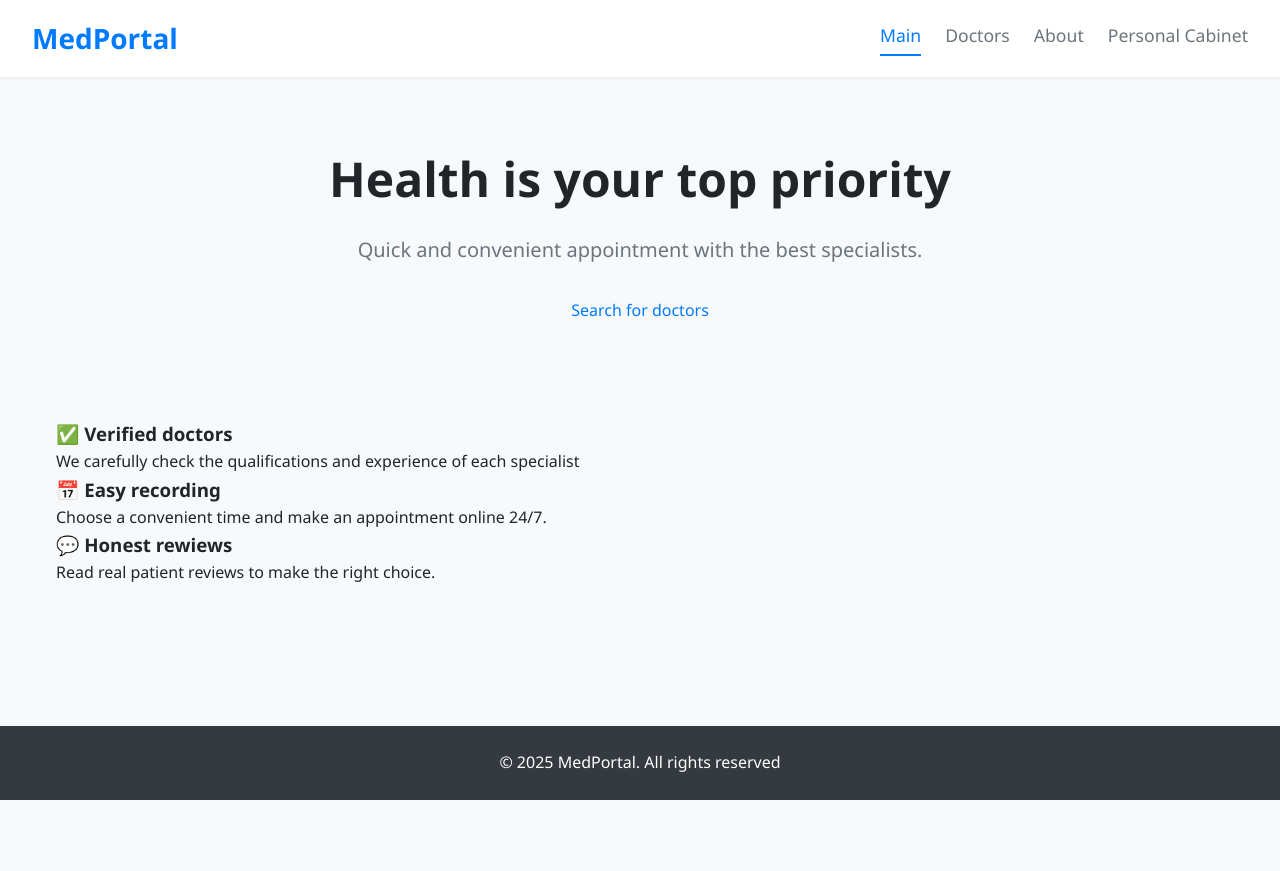
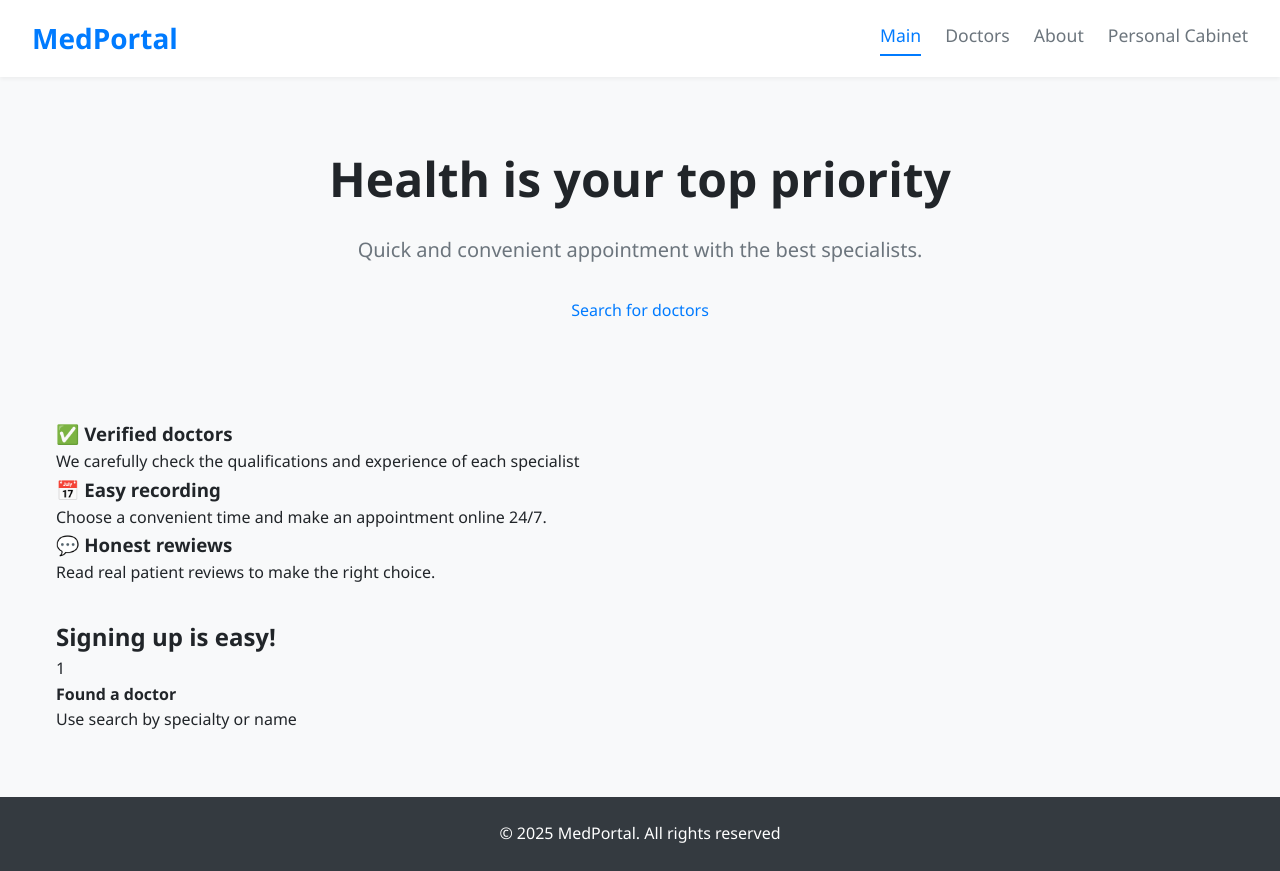
Before and after one commit to Cauteros974/medical-portal, a React (Vite) app: page / in a window 1280 px wide. Before the commit the page ends 800 px from the top, so only its background shows below. Built offline with nearby package versions, Linux system fonts and the light colour scheme.

Commit message:
Update HomePage.jsx

```diff
--- a/src/pages/HomePage.jsx
+++ b/src/pages/HomePage.jsx
@@ -28,6 +28,17 @@ const HomePage = () => {
                     <p>Read real patient reviews to make the right choice.</p>
                 </div>
             </section>
+
+            <section className="page-container how-it-works-section">
+                <h2 className="section-title">Signing up is easy!</h2>
+                <div className="steps-container">
+                    <div className="step">
+                        <div className="step-number">1</div>
+                        <h4>Found a doctor</h4>
+                        <p>Use search by specialty or name</p>
+                    </div>
+                </div>
+            </section>
         </>
     );
 
```
